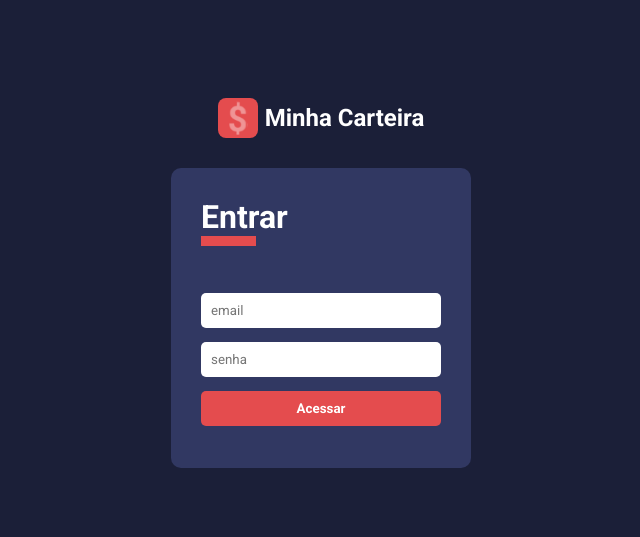
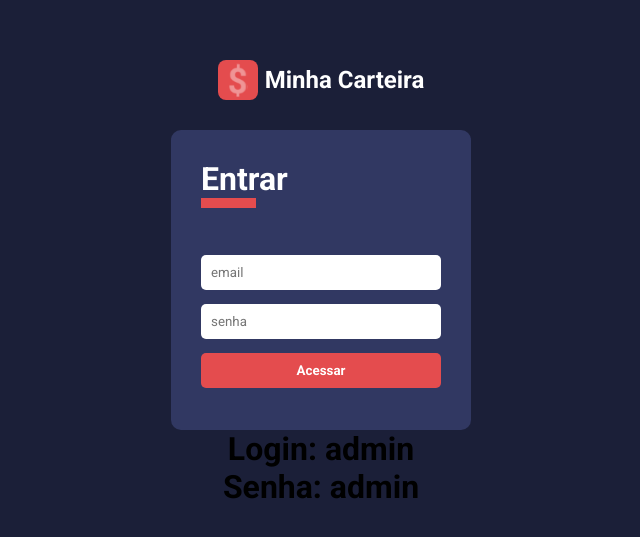
Before and after one commit to viniciusgiacomelli/carteira-dashboard-react, a React (Create React App) app: page / in a window 1280 px wide. Shown: the part 117-654 px from the top of the page, without its empty margins (319-959 px from the left). Built offline with nearby package versions, Linux system fonts and the light colour scheme.

Commit message:
<h1> tela de loggin

```diff
--- a/src/App.tsx
+++ b/src/App.tsx
@@ -2,7 +2,7 @@ import React from 'react';
 import { ThemeProvider } from 'styled-components';
 import GlobalStyles from './styles/GlobalStyles';
 
-import { useTheme } from './components/hooks/themes';
+import { useTheme } from './hooks/themes';
 
 import Routes from './routes';
 
--- a/src/components/Aside/index.tsx
+++ b/src/components/Aside/index.tsx
@@ -14,8 +14,8 @@ import { ThemeContext } from 'styled-components';
 
 import logoImg from '../../assets/logo.svg';
 
-import { useAuth } from '../hooks/auth';
-import { useTheme } from '../hooks/themes';
+import { useAuth } from '../../hooks/auth';
+import { useTheme } from '../../hooks/themes';
 
 import {
     Container,
--- a/src/components/MainHeader/index.tsx
+++ b/src/components/MainHeader/index.tsx
@@ -1,6 +1,6 @@
 import React, {useMemo, useState} from 'react';
 
-import { useTheme } from '../hooks/themes';
+import { useTheme } from '../../hooks/themes';
 
 
 import Toggle from '../Toggle';
--- a/src/components/hooks/auth.tsx
+++ b/src/hooks/auth.tsx
@@ -16,7 +16,7 @@ const AuthProvider: React.FC = ({ children }) => {
     });
 
     const signIn = (email:string, password:string) => {
-        if(email === '' && password === '' ){
+        if(email === 'admin' && password === 'admin' ){
             localStorage.setItem('@minha-carteira:logged','true');
             setLogged(true);
         }else{
--- a/src/components/hooks/themes.tsx
+++ b/src/hooks/themes.tsx
@@ -1,7 +1,7 @@
 import React, {createContext, useState, useContext } from 'react';
 
-import { dark } from '../../styles/themes/dark';
-import { light } from '../../styles/themes/light';
+import { dark } from '../styles/themes/dark';
+import { light } from '../styles/themes/light';
 
 interface IThemeContext {
     toggleTheme(): void;
--- a/src/index.tsx
+++ b/src/index.tsx
@@ -1,8 +1,8 @@
 import React from 'react';
 import ReactDOM from 'react-dom';
 
-import { ThemeProvider } from './components/hooks/themes';
-import { AuthProvider } from './components/hooks/auth';
+import { ThemeProvider } from './hooks/themes';
+import { AuthProvider } from './hooks/auth';
 
 import App from './App';
 
--- a/src/pages/Signin/index.tsx
+++ b/src/pages/Signin/index.tsx
@@ -3,7 +3,7 @@ import React, {useState} from 'react';
 import Input from '../../components/Input';
 import Button from '../../components/Button';
 
-import { useAuth } from '../../components/hooks/auth';
+import { useAuth } from '../../hooks/auth';
 
 import logo from '../../assets/logo.svg';
 
@@ -49,6 +49,8 @@ const SignIn: React.FC = () => {
 
                 <Button type="submit">Acessar</Button>
             </Form>
+            <h1>Login: admin</h1>
+            <h1>Senha: admin</h1>
 
         </Container>
     );
--- a/src/routes/index.tsx
+++ b/src/routes/index.tsx
@@ -1,7 +1,7 @@
 import React from 'react';
 import { BrowserRouter } from 'react-router-dom';
 
-import { useAuth } from '../components/hooks/auth';
+import { useAuth } from '../hooks/auth';
 
 import App from './app.routes';
 import Auth from './auth.routes';
```
Also changed, not shown: 1 other file (tests, documents, lock files or other folders).
